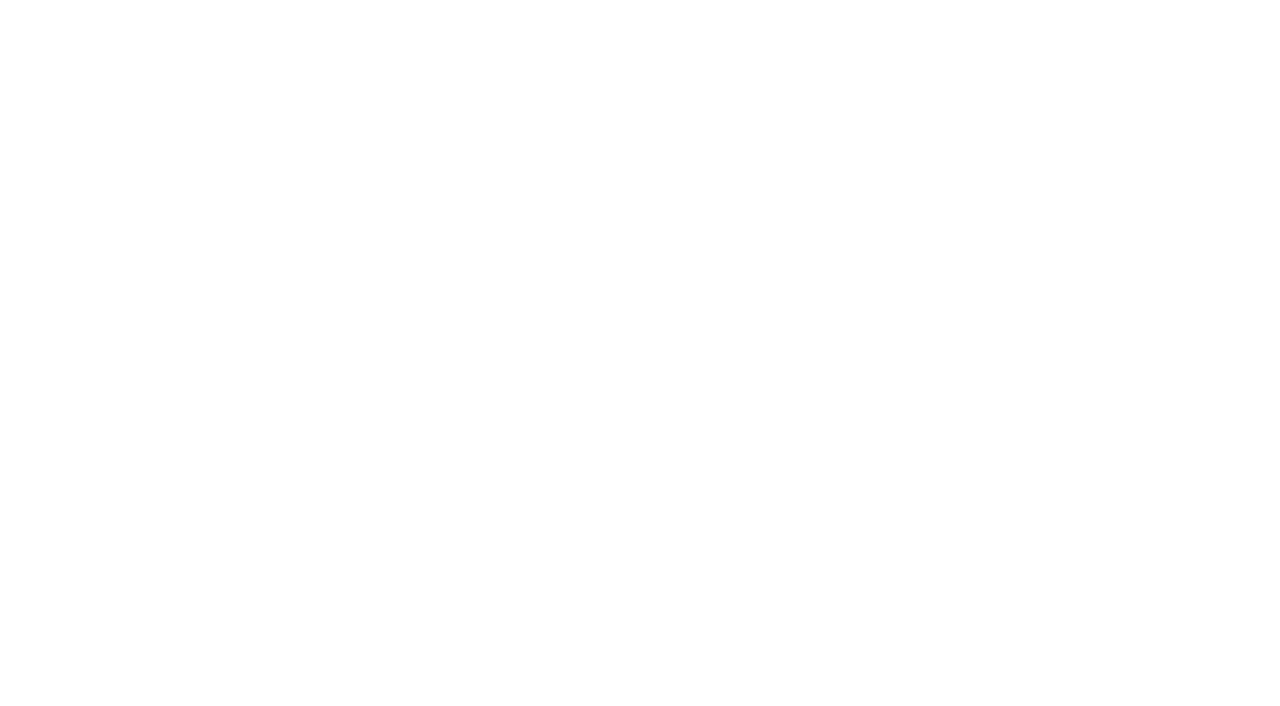
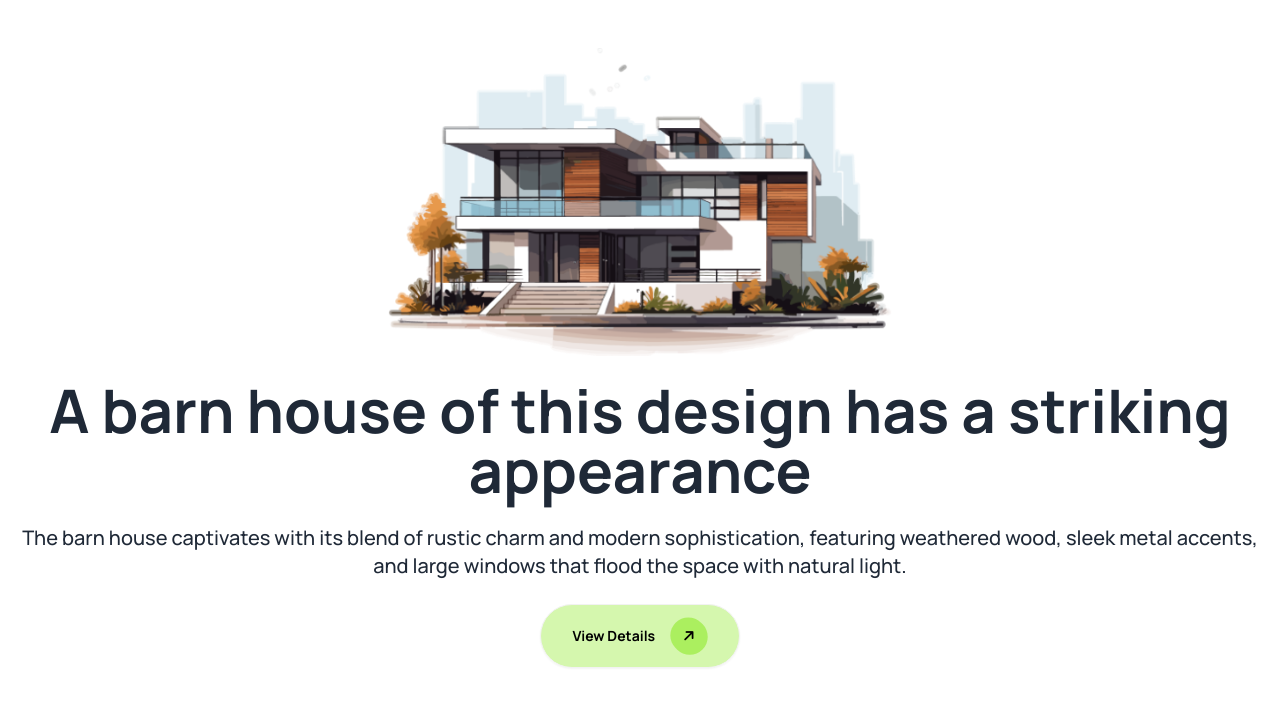
Before and after one commit to MostafijurRuman/PlanNest, a plain HTML site: page index.html in a window 1280 px wide. Drawn offline with nearby package versions, Linux system fonts and the light colour scheme.

Commit message:
Hero Section Done

```diff
--- a/index.html
+++ b/index.html
@@ -14,6 +14,7 @@
           extend: {
             colors: {
               primary: "#ABEF5F",
+              btncolor:"rgba(171, 239, 95, 0.50)",
             },
             fontFamily: {
               manrope: ['"Manrope"', "sans-serif"],
@@ -22,12 +23,32 @@
         },
       };
     </script>
-
+    <!-- Fontawesome CDN -->
+    <link href="https://cdnjs.cloudflare.com/ajax/libs/font-awesome/6.5.0/css/all.min.css" rel="stylesheet">
     <link rel="shortcut icon" href="./assets/favicon.ico" type="image/x-icon">
     <title>PlanNest</title>
   </head>
   <body class="font-manrope">
     <header>
+      <nav>
+
+      </nav>
+
+      <!-- Hero Section -->
+<div class="container px-5 mx-auto flex flex-col items-center text-center space-y-3  md:space-y-6 py-12">
+  <img src="./assets/banner.png" alt="hero" class="w-full max-w-lg px-8 md:px-1">
+  <h1 class=" text-3xl md:text-6xl font-extrabold">A barn house of this design has a striking appearance</h1>
+  <p class="font-medium text-sm md:text-xl">
+    The barn house captivates with its blend of rustic charm and modern sophistication, featuring weathered wood, sleek metal accents, and large windows that flood the space with natural light.
+  </p>
+  <button class="btn bg-btncolor text-black px-8  h-16 w-auto rounded-[32px] flex items-center justify-center space-x-2 hover:bg-green-200">
+    <span class="text-center">View Details</span>
+    <i class="fas fa-arrow-right -rotate-45 bg-primary p-3 rounded-3xl"></i>
+  </button>
+
+
+
+</div>
 
     </header>
 
```
